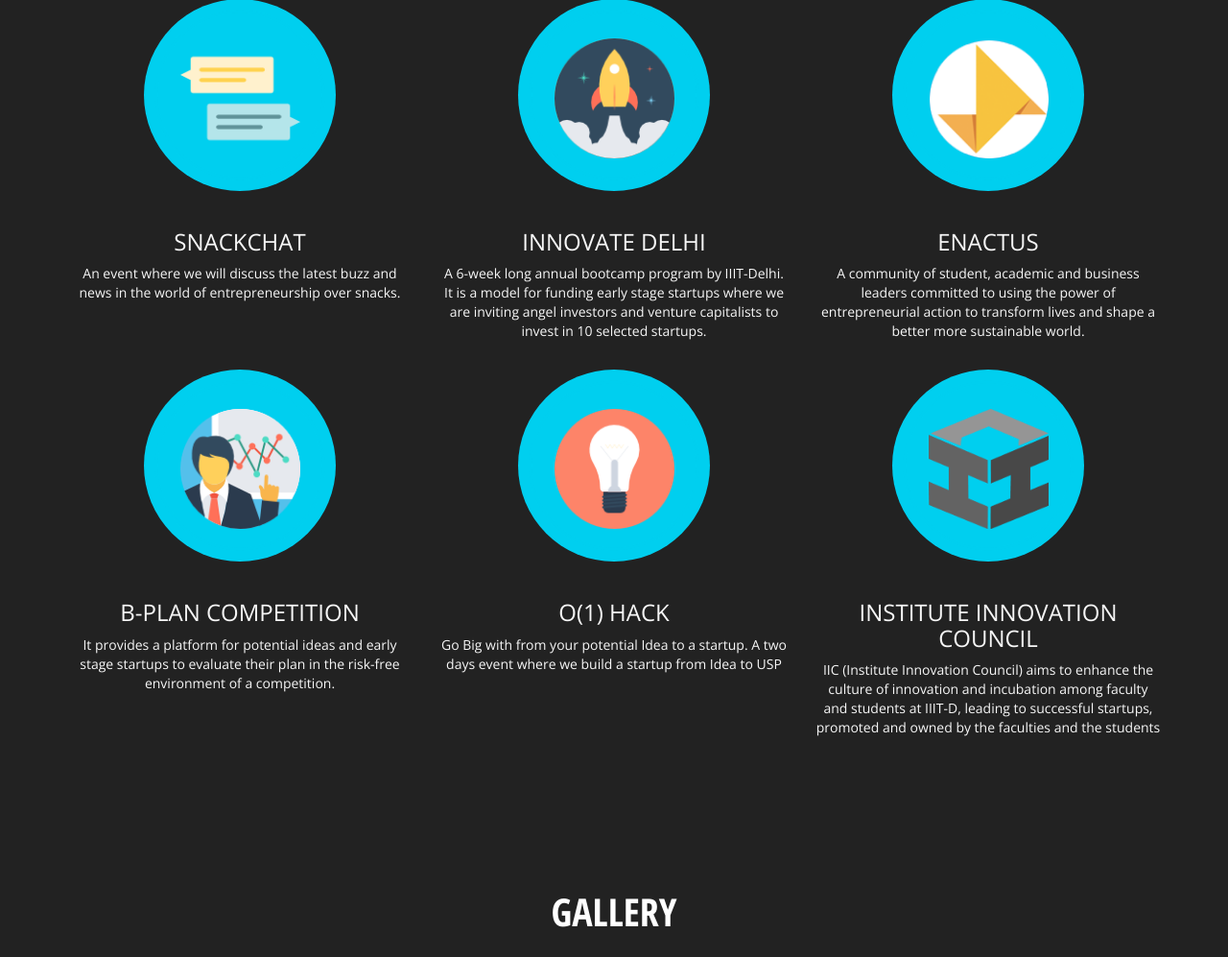
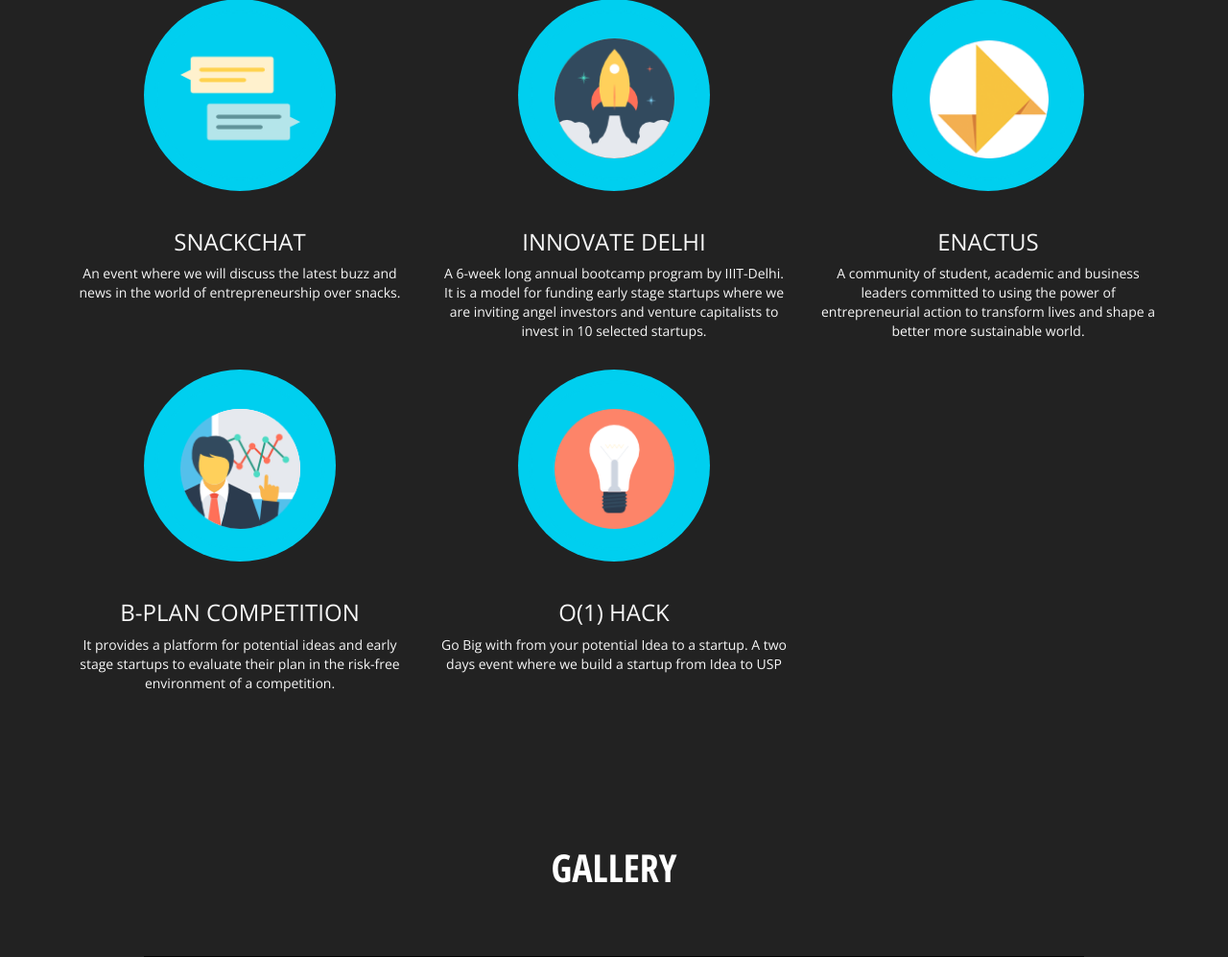
Before and after one commit to ajaystark/ecell_django, a Django app: template ecell/ecell/templates/proposal.html in a window 1280 px wide. Shown: the part 1032-2029 px from the top of the page at 96% size. Run offline with Django 3.2, Linux system fonts and the light colour scheme; the template is opened without the code that fills it, so the values that code supplies are empty; some libraries are stand-ins or nearby versions.

Commit message:
proposal

```diff
--- a/ecell/ecell/templates/proposal.html
+++ b/ecell/ecell/templates/proposal.html
@@ -63,19 +63,14 @@
 						</button>
 						<a class="navbar-brand" href="#"></a>
 					</div>
-						<div id="mynav" class="col-md-2 col-md-offset-2 navbar-collapse collapse">
+					<div id="mynav" class="col-md-1 col-md-offset-1 col-lg-offset-1 navbar-collapse collapse">
 						<ul class="nav navbar-nav main-nav-list">
 							<li><a href="#home">Home</a></li>
 							<li><a href="#about">Initiatives</a></li>
 							<li><a href="#events">Events</a></li>
-								<!--
-									<li><a href="#about">About</a></li>
-									<li><a href="#team">Team</a></li>
-									<li><a href="#works">Works</a></li>
-									<li><a href="#pricing">Price</a></li>
-									<li><a href="#news">News</a></li>
-								-->
 							<li><a href="#contacts">Contact</a></li>
+							<li><a target="_blank" href="https://icubedelhi.in/">ICUBE</a></li>
+							<li><a target="_blank" href="http://iic.iiitd.ac.in/index.html">IIC</a></li>
 						</ul>
 					</div>
 				</div>
@@ -159,7 +154,7 @@
 					<!-- About Us Icons -->
 					<div class="wrapper-why-us">
 						<div class="col-lg-4 col-sm-4 wow fadeInDown" data-wow-duration="1s" data-wow-delay="300ms">
-								<a href="http://ecell.iiitd.edu.in/">
+							<a href="">
 							<i class="hovicon effect-1 sub-a text-center">
 								<!-- <b class="fa fa-flask"></b> -->
 								<img class="initiative-icon" src="{% static 'new/images/ico/chatting.png' %}" alt="">
@@ -169,7 +164,7 @@
 							<p> An event where we will discuss the latest buzz and news in the world of entrepreneurship over snacks.</p>
 						</div>
 						<div class="col-lg-4 col-sm-4 wow fadeInDown" data-wow-duration="1s" data-wow-delay="300ms">
-								<a href="http://ecell.iiitd.edu.in/">
+							<a href="">
 							<i class="hovicon effect-1 sub-a text-center">
 								<!-- <b class="fa fa-flask"></b> -->
 								<img class="initiative-icon" src="{% static 'new/images/ico/rocket-ship.png' %}" alt="">
@@ -179,7 +174,7 @@
 							<p>A 6-week long annual bootcamp program by IIIT-Delhi. It is a model for funding early stage startups where we are inviting angel investors and venture capitalists to invest in 10 selected startups. </p>
 						</div>
 						<div class="col-lg-4 col-sm-4 wow fadeInDown" data-wow-duration="1s" data-wow-delay="300ms">
-								<a href="http://ecell.iiitd.edu.in/">
+							<a href="">
 							<i class="hovicon effect-1 sub-a text-center">
 								<!-- <b class="fa fa-flask"></b> -->
 								<img class="initiative-icon" src="{% static 'new/images/ico/enactus.png' %}" alt="">
@@ -189,7 +184,7 @@
 							<p>A community of student, academic and business leaders committed to using the power of entrepreneurial action to transform lives and shape a better more sustainable world.</p>
 						</div>
 						<div class="col-lg-4 col-sm-4 wow fadeInDown" data-wow-duration="1s" data-wow-delay="300ms">
-								<a href="http://ecell.iiitd.edu.in/">
+							<a href="">
 							<i class="hovicon effect-1 sub-a text-center">
 								<!-- <b class="fa fa-flask"></b> -->
 								<img class="initiative-icon" src="{% static 'new/images/ico/analytics.png' %}" alt="">
@@ -199,7 +194,7 @@
 							<p>It provides a platform for potential ideas and early stage startups to evaluate their plan in the risk-free environment of a competition.</p>
 						</div>
 						<div class="col-lg-4 col-sm-4 wow fadeInDown" data-wow-duration="1s" data-wow-delay="450ms">
-								<a href="https://icubedelhi.in/">
+							<a href="">
 							<i class="hovicon effect-1 sub-a">
 								<!-- <b class="fa fa-heart-o"></b> -->
 								<img class="initiative-icon" src="{% static 'new/images/ico/light-bulb.png' %}" alt="">
@@ -207,19 +202,6 @@
 							</a>
 							<h2>O(1) Hack</h2>
 							<p>Go Big with from your potential Idea to a startup. A two days event where we build a startup from Idea to USP</p>
-							</div>
-							<div class="col-lg-4 col-sm-4 wow fadeInDown" data-wow-duration="1s" data-wow-delay="600ms">
-								<a href="http://iic.iiitd.ac.in/">
-									<i class="hovicon effect-1 sub-a">
-										<!-- <b class="fa fa-tablet"></b> -->
-
-										<img class="initiative-icon" src="{% static 'new/images/ico/iic.png' %}" alt="">
-									</i>
-								</a>
-								<h2>Institute Innovation Council</h2>
-								<p>
-									IIC (Institute Innovation Council) aims to enhance the culture of innovation and incubation among faculty and students at IIIT-D, leading to successful startups, promoted and owned by the faculties and the students
-								</p>
 						</div>
 					</div>
 					<!-- End About Us Icons -->
@@ -854,7 +836,6 @@
 		<div class="w3-container mt-5">
 			<h2 class="title p-5">Gallery</h2>
 		</div>
-
 		<div class="w3-content w3-display-container" style="max-width:800px;">
 			<img class="mySlides w3-animate-right" src="{% static 'img/gallery/0002.jpg' %}" style="width:100%">
 			<img class="mySlides w3-animate-right" src="{% static 'img/gallery/0001.jpg' %}"  style="width:100%">
@@ -865,7 +846,6 @@
 			<img class="mySlides w3-animate-right" src="{% static 'img/gallery/0007.jpg' %}"  style="width:100%">
 			<img class="mySlides w3-animate-right" src="{% static 'img/gallery/0008.jpg' %}"  style="width:100%">
 			<img class="mySlides w3-animate-right" src="{% static 'img/gallery/0009.jpg' %}"  style="width:100%">
-
 			<div class="p-5 m-5"></div>
 			<div class="w3-center w3-container w3-section w3-large w3-text-white w3-display-bottommiddle" style="width:100%">
 				<div class="w3-left w3-hover-text-khaki" onclick="plusDivs(-1)">&#10094;</div>
```
Lines whose indentation alone changed are shown as unchanged.
